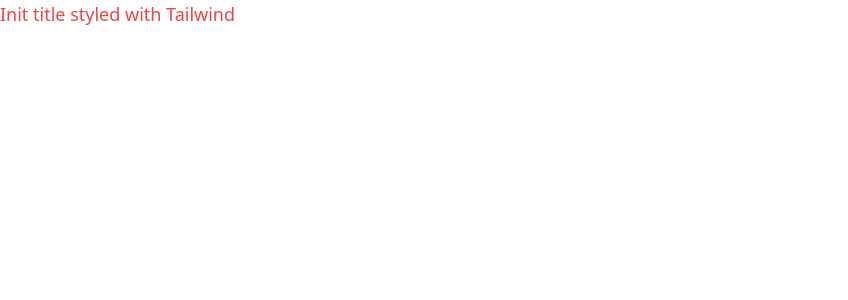
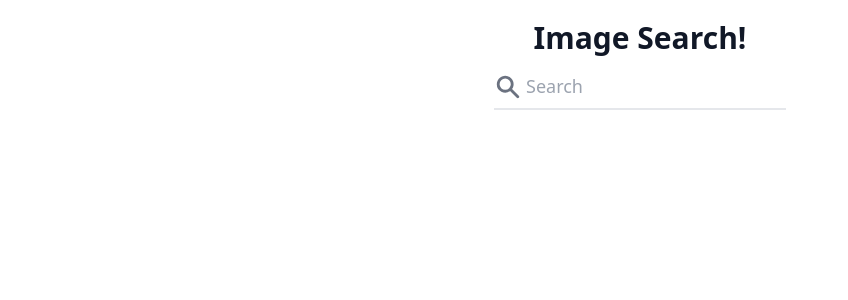
Before and after one commit to leonceballos/image-search, a React (Vite) app: page / in a window 1280 px wide. Shown: the top 300 px of the page, without its empty margins (0-848 px from the left). Built offline with nearby package versions, Linux system fonts and the light colour scheme.

Commit message:
feat: added basic SearchBar Markup

```diff
--- a/package.json
+++ b/package.json
@@ -9,6 +9,7 @@
     "preview": "vite preview"
   },
   "dependencies": {
+    "@heroicons/react": "^1.0.6",
     "react": "^18.2.0",
     "react-dom": "^18.2.0"
   },
@@ -27,6 +28,7 @@
     "eslint-plugin-react": "^7.30.1",
     "eslint-plugin-react-hooks": "^4.6.0",
     "postcss": "^8.4.14",
+    "prettier-plugin-tailwindcss": "^0.1.13",
     "tailwindcss": "^3.1.7",
     "typescript": "^4.6.4",
     "vite": "^3.0.0"
--- a/src/App.tsx
+++ b/src/App.tsx
@@ -1,7 +1,11 @@
+import ImagesResult from './components/ImagesResult'
+import SearchBar from './components/SearchBar'
+
 function App() {
   return (
-    <div className="container">
-      <h1 className="text-lg text-red-500">Init title styled with Tailwind</h1>
+    <div className="container mx-auto flex flex-col items-center space-y-2 px-3 py-5">
+      <h1 className="text-3xl font-bold text-gray-900">Image Search!</h1>
+      <SearchBar />
     </div>
   )
 }
--- /dev/null
+++ b/src/components/SearchBar/index.tsx
@@ -0,0 +1,24 @@
+import { SearchIcon } from '@heroicons/react/solid'
+
+interface SearchBarProps {
+  placeholder?: string
+}
+
+function SearchBar({ placeholder }: SearchBarProps) {
+  return (
+    <div className="relative">
+      <input
+        type="text"
+        className="peer border-b-2 py-2 pl-8 text-lg outline-none focus:border-b-sky-300"
+        placeholder={placeholder}
+      />
+      <SearchIcon className="absolute top-1/2 h-7 w-7 -translate-y-1/2 text-gray-500 peer-focus:text-sky-500" />
+    </div>
+  )
+}
+
+SearchBar.defaultProps = {
+  placeholder: 'Search'
+}
+
+export default SearchBar
--- a/tailwind.config.cjs
+++ b/tailwind.config.cjs
@@ -1,3 +1,4 @@
+/* eslint-disable global-require */
 /** @type {import('tailwindcss').Config} */
 module.exports = {
   content: ['./src/**/*.{js,jsx,ts,tsx}'],
```
Also changed, not shown: .eslintrc.json, 1 other file (tests, documents, lock files or other folders).
